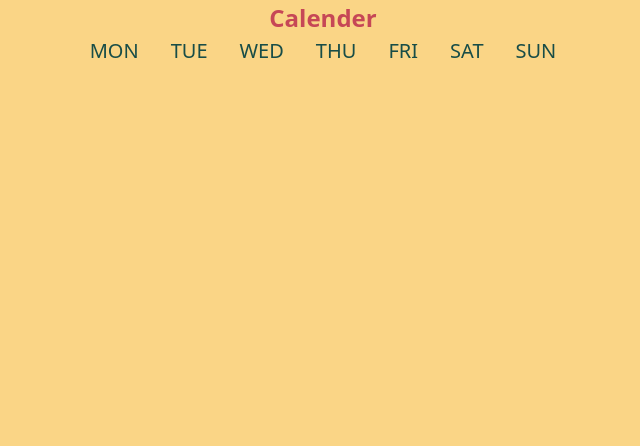
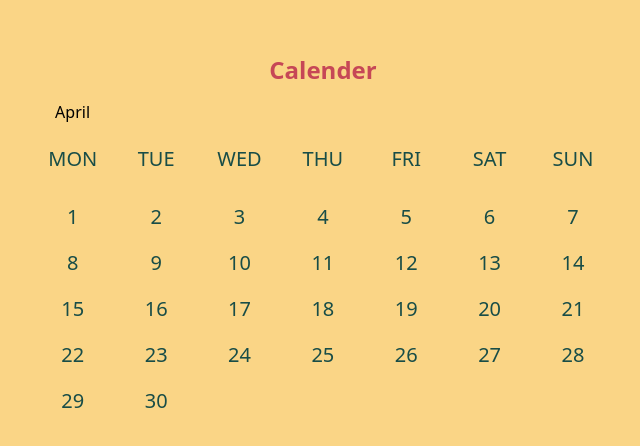
Before and after one commit to Erfan-Motallebi/vue-Calender-Tailwind, a Vue app: page / in a window 1280 px wide. Shown: the top 446 px of the page, without its empty margins (317-957 px from the left). Built offline with nearby package versions, Linux system fonts and the light colour scheme.

Commit message:
added the days in center using flex and . . .

```diff
--- a/src/components/Calender.vue
+++ b/src/components/Calender.vue
@@ -1,16 +1,39 @@
 <template>
-  <section class="flex justify-center">
-    <h1>Calender</h1>
-  </section>
-  <section class="flex justify-center">
-    <p class="px-4" v-for="week in weeks" :key="week">{{ week }}</p>
-  </section>
+  <div class="w-full flex">
+    <div class="m-auto my-10">
+      <h1 class="my-3 text-center">Calender</h1>
+      <section class="flex">
+        <h2 class="mx-6">{{ currentMonth }}</h2>
+      </section>
+      <section class="flex my-5">
+        <p
+          class="text-center"
+          style="width: 14.28%"
+          v-for="week in weeks"
+          :key="week"
+        >
+          {{ week }}
+        </p>
+      </section>
+      <section class=" flex flex-wrap">
+        <p
+          class="text-center my-2"
+          style="width: 14.28%"
+          v-for="day in 30"
+          :key="day"
+        >
+          {{ day }}
+        </p>
+      </section>
+    </div>
+  </div>
 </template>
 
 <script>
 export default {
   data() {
     return {
+      currentMonth: new Date().toLocaleString("default", { month: "long" }),
       weeks: ["MON", "TUE", "WED", "THU", "FRI", "SAT", "SUN"],
     };
   },
--- a/tailwind.config.js
+++ b/tailwind.config.js
@@ -30,7 +30,8 @@ module.exports = {
     plugin(function ({ addBase, theme }) {
       addBase({
         'h1': { fontSize: `${theme('fontSize.2xl')}`, fontWeight: `${theme('fontWeight.bold')}`, color: `${theme('colors.favRose.light')}` },
-        'p': { fontSize: `${theme('fontSize.xl')}`, color: `${theme('colors.favGreen.dark')}`, fontFamily: `${'fontFamily.serif'}` }
+        'p': { fontSize: `${theme('fontSize.xl')}`, color: `${theme('colors.favGreen.dark')}`, fontFamily: `${'fontFamily.serif'}` },
+        // 'h2': {}
       })
     })
   ],
```
